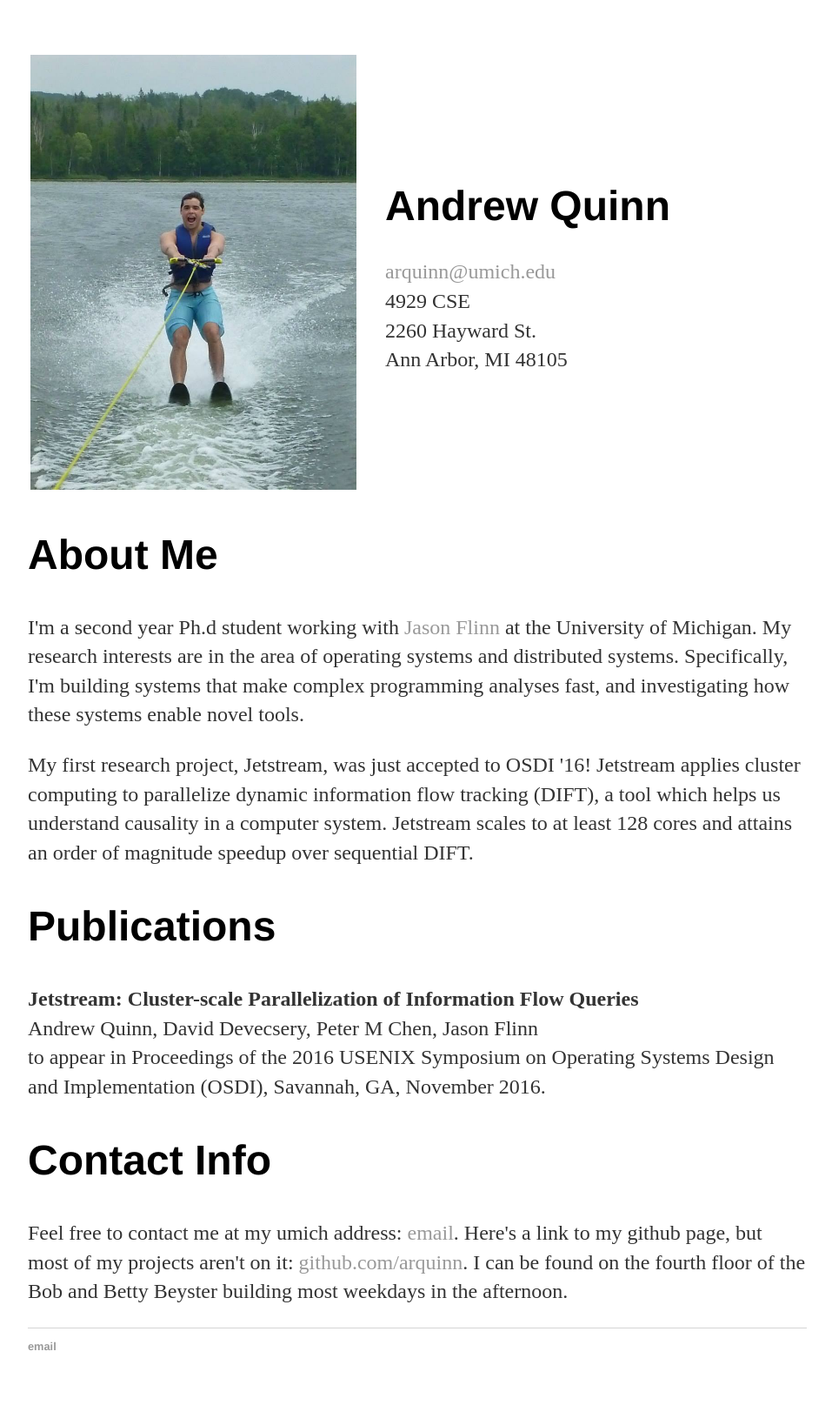
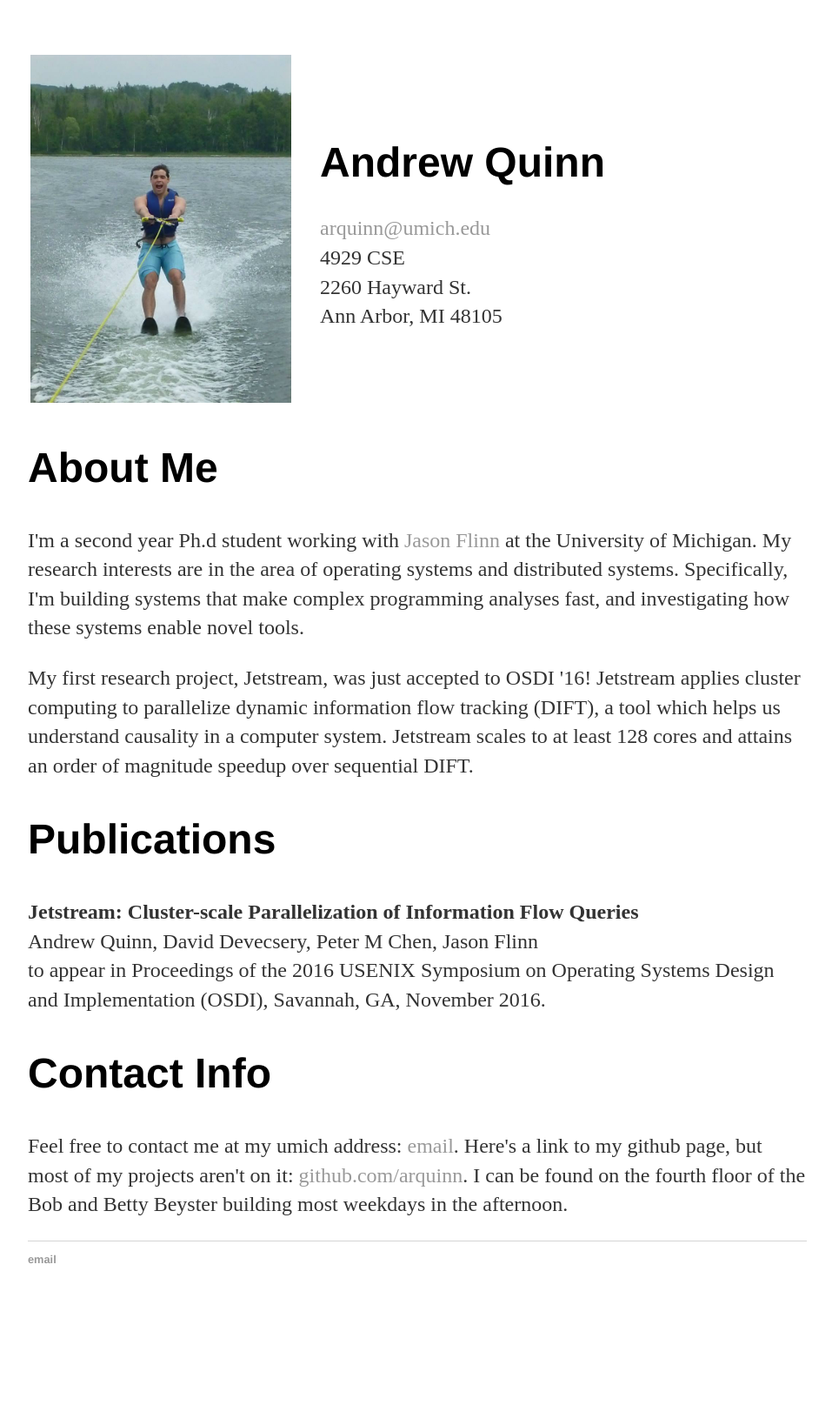
Before and after one commit to arquinn/arquinn.github.io, a Jekyll site: the page index.html, which Jekyll copies as it is, in a window 1280 px wide. Shown: the whole page at 87% size, without its empty margins (160-1117 px from the left). Built offline with Jekyll 4.4.1, drawn with Linux system fonts in a browser that asks for light colours; after the commit the page ends 1515 px from its top, so only the background shows below that.

Commit message:
Update index.html

```diff
--- a/index.html
+++ b/index.html
@@ -18,7 +18,7 @@
 	<table border=0>
 		<tr>
 			<td rowspan=2>
-				<img src="./water_sking.jpeg" height="500px">
+				<img src="./water_sking.jpeg" height="400px">
 			</td>
 			<td width=25 rowspan=2>
 			</td>
```
